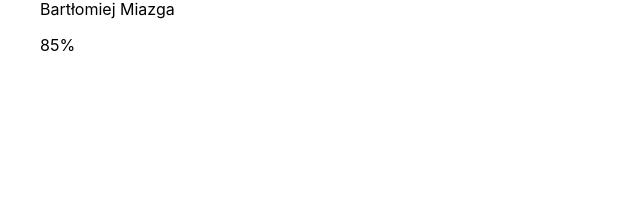
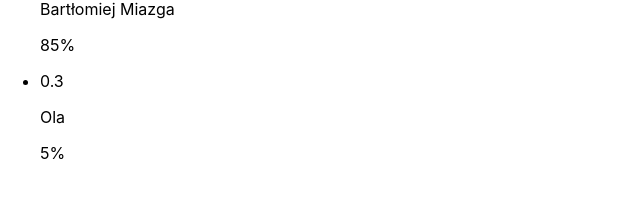
Before and after one commit to miazg1992/usersList, a React (Create React App) app: page / in a window 1280 px wide. Shown: the part 269-466 px from the top of the page, without its empty margins (0-640 px from the left). Built offline with nearby package versions, Linux system fonts and the light colour scheme.

Commit message:
usersList data modyfication

```diff
--- a/src/data/users.js
+++ b/src/data/users.js
@@ -13,4 +13,9 @@ export const users = [
     attendance: '85%',
     average: '7.3',
   },
+  {
+    name: 'Ola',
+    attendance: '5%',
+    average: '0.3',
+  },
 ];
```
